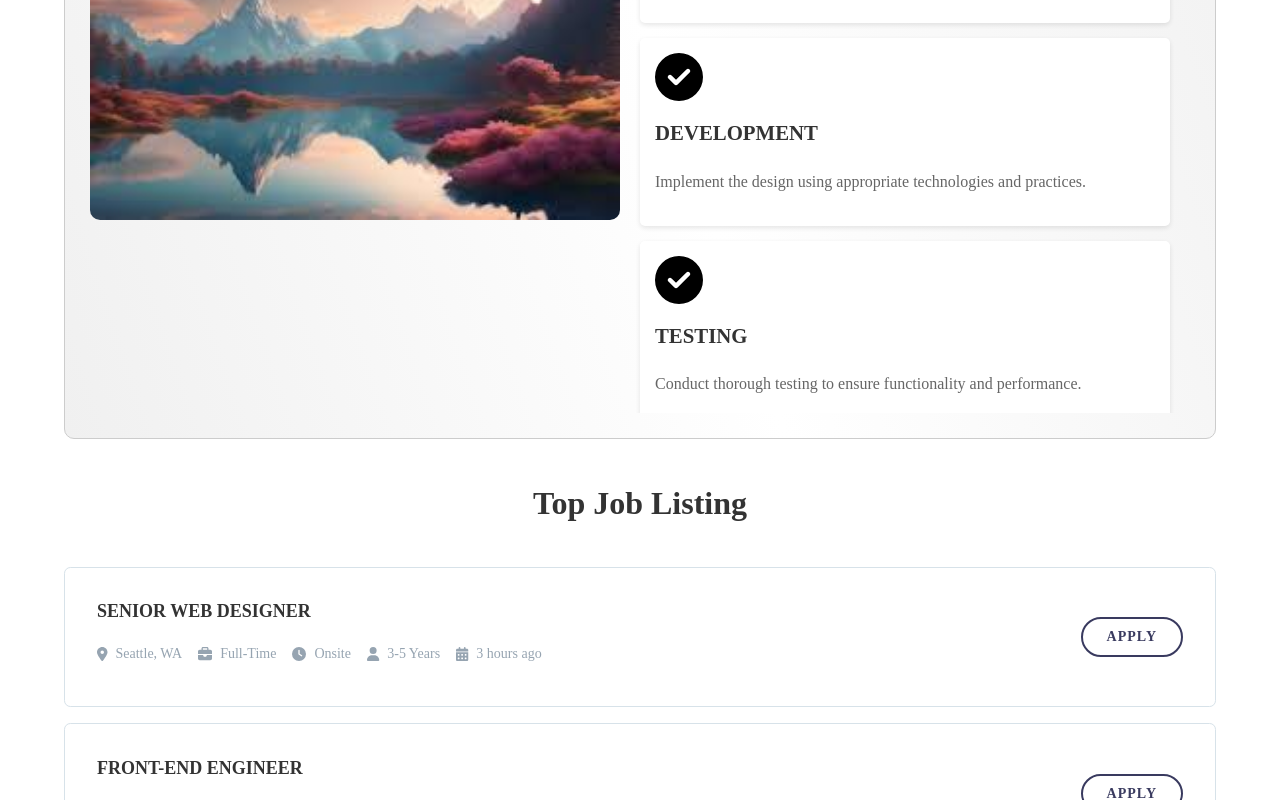
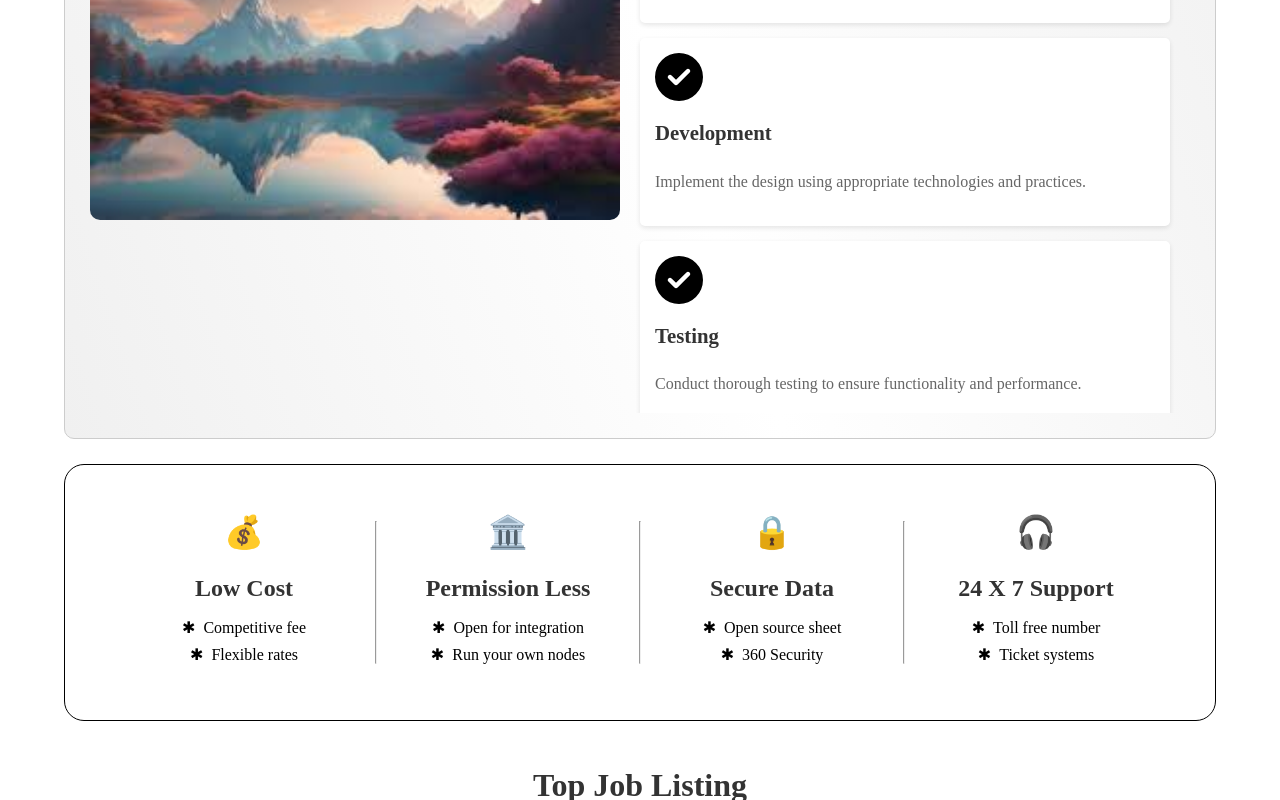
Before and after one commit to ShiviiSonii/UniqueHR, a React (Vite) app: page / in a window 1280 px wide. Shown: the part 2280-3080 px from the top of the page. Built offline with nearby package versions, Linux system fonts and the light colour scheme.

Commit message:
highlights added

```diff
--- a/src/App.jsx
+++ b/src/App.jsx
@@ -5,6 +5,7 @@ import Banner from './components/Banner.jsx'
 import Features from './components/Features.jsx'
 import Process from './components/Process.jsx'
 import TopListing from './components/TopListing.jsx'
+import Highlights from './components/Highlights.jsx'
 
 function App() {
 
@@ -14,6 +15,7 @@ function App() {
         <Banner/>
         <Features/>
         <Process/>
+        <Highlights/>
         <TopListing/>
         <Footer/>
        </BrowserRouter>
--- /dev/null
+++ b/src/components/Highlights.jsx
@@ -0,0 +1,48 @@
+import React from 'react'
+import "../styles/Highlights.css"
+
+function Highlights() {
+  return (
+    <>
+        <div class="highlights-container">
+            <div class="highlight">
+            <div class="icon">💰</div>
+            <h3>Low Cost</h3>
+            <ul>
+                <li>Competitive fee</li>
+                <li>Flexible rates</li>
+            </ul>
+            </div>
+            <hr/>
+            <div class="highlight">
+            <div class="icon">🏛️</div>
+            <h3>Permission Less</h3>
+            <ul>
+                <li>Open for integration</li>
+                <li>Run your own nodes</li>
+            </ul>
+            </div>
+            <hr/>
+            <div class="highlight">
+            <div class="icon">🔒</div>
+            <h3>Secure Data</h3>
+            <ul>
+                <li>Open source sheet</li>
+                <li>360 Security</li>
+            </ul>
+            </div>
+            <hr/>
+            <div class="highlight">
+            <div class="icon">🎧</div>
+            <h3>24 X 7 Support</h3>
+            <ul>
+                <li>Toll free number</li>
+                <li>Ticket systems</li>
+            </ul>
+            </div>
+        </div>
+    </>
+  )
+}
+
+export default Highlights
--- /dev/null
+++ b/src/styles/Highlights.css
@@ -0,0 +1,56 @@
+.highlights-container {
+    display: flex;
+    justify-content: space-between;
+    padding: 3rem;
+    border-radius: 20px;
+    border: 1px solid black;
+    margin: 2% 5%;
+    flex-wrap: wrap;
+  }
+
+  .highlight {
+    text-align: center;
+    flex: 1;
+}
+
+  .highlight .icon {
+    font-size: 2rem;
+    margin-bottom: 1rem;
+  }
+
+  .highlight h3 {
+    margin-bottom: 1rem;
+    font-size: 1.5rem;
+  }
+
+  .highlight ul {
+    list-style: none;
+    padding: 0;
+    margin: 0;
+  }
+
+  .highlight ul li {
+    margin: 0.5rem 0;
+  }
+
+  .highlight ul li:before {
+    content: "✱";
+    margin-right: 0.5rem;
+  }
+
+
+  @media (max-width: 1024px) {
+    .highlight h3 {
+      font-size: 0.8rem;
+    }
+
+    .highlight ul li {
+      font-size: 0.6rem;
+    }
+  }
+
+  @media (max-width: 600px) {
+    .highlights-container{
+      flex-direction: column;
+    }
+  }
--- a/src/styles/Process.css
+++ b/src/styles/Process.css
@@ -58,7 +58,7 @@
 
 h2, h3, h4 {
     color: #333;
-    text-transform: uppercase;
+    /* text-transform: uppercase; */
 }
 
 p {
```
